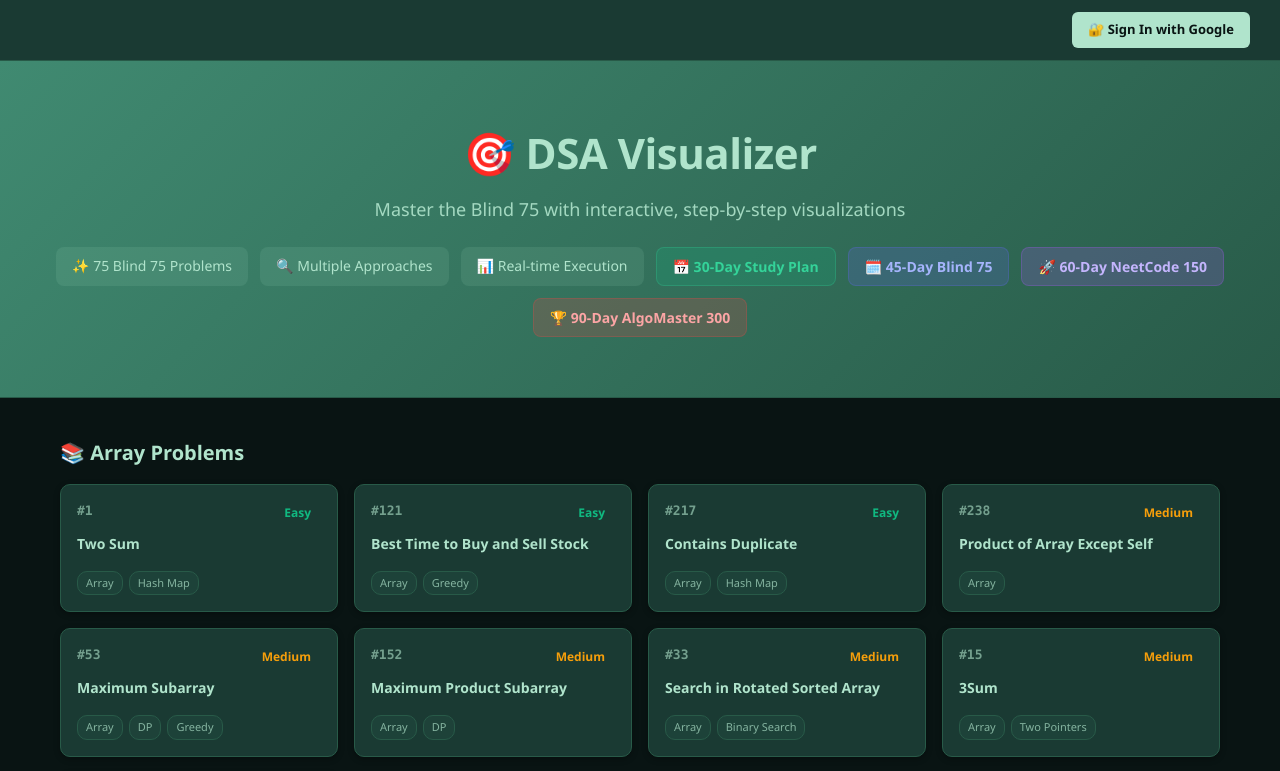
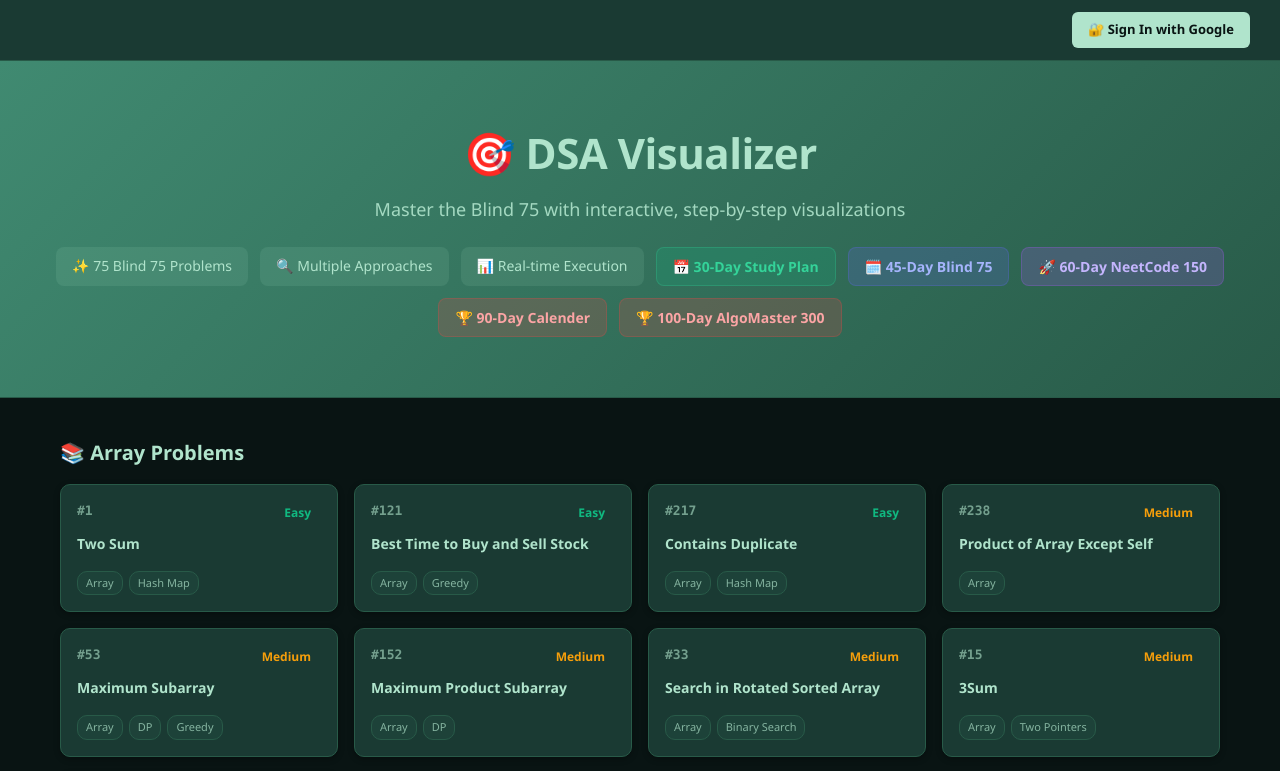
Before and after one commit to therealtejareddy/dsa-project, a React (Vite) app: page / in a window 1280 px wide. Shown: the top 771 px of the page. Built offline with nearby package versions, Linux system fonts and the light colour scheme; no server answers.

Commit message:
Added 100days calender

```diff
--- a/src/routes/Home.jsx
+++ b/src/routes/Home.jsx
@@ -191,7 +191,13 @@
         <div style={{ display: 'flex', gap: 12, justifyContent: 'center', flexWrap: 'wrap' }}>
           <div style={{ padding: '8px 16px', background: 'rgba(176, 228, 204, 0.1)', borderRadius: 8, fontSize: 14 }}>✨ 75 Blind 75 Problems</div>
           <div style={{ padding: '8px 16px', background: 'rgba(176, 228, 204, 0.1)', borderRadius: 8, fontSize: 14 }}>🔍 Multiple Approaches</div>
-          <div style={{ padding: '8px 16px', background: 'rgba(176, 228, 204, 0.1)', borderRadius: 8, fontSize: 14 }}>📊 Real-time Execution</div>          <Link to="/study-calendar" style={{ padding: '8px 16px', background: 'rgba(16, 185, 129, 0.2)', borderRadius: 8, fontSize: 14, color: '#34d399', textDecoration: 'none', fontWeight: 600, border: '1px solid #34d39940' }}>📅 30-Day Study Plan</Link>          <Link to="/study-calendar-45" style={{ padding: '8px 16px', background: 'rgba(99, 102, 241, 0.2)', borderRadius: 8, fontSize: 14, color: '#a5b4fc', textDecoration: 'none', fontWeight: 600, border: '1px solid #6366f140' }}>🗓️ 45-Day Blind 75</Link>          <Link to="/study-calendar-60" style={{ padding: '8px 16px', background: 'rgba(168, 85, 247, 0.2)', borderRadius: 8, fontSize: 14, color: '#c4b5fd', textDecoration: 'none', fontWeight: 600, border: '1px solid #a855f740' }}>🚀 60-Day NeetCode 150</Link>          <Link to="/study-calendar-90" style={{ padding: '8px 16px', background: 'rgba(239, 68, 68, 0.2)', borderRadius: 8, fontSize: 14, color: '#fca5a5', textDecoration: 'none', fontWeight: 600, border: '1px solid #ef444440' }}>🏆 90-Day AlgoMaster 300</Link>        </div>
+          <div style={{ padding: '8px 16px', background: 'rgba(176, 228, 204, 0.1)', borderRadius: 8, fontSize: 14 }}>📊 Real-time Execution</div>
+            <Link to="/study-calendar" style={{ padding: '8px 16px', background: 'rgba(16, 185, 129, 0.2)', borderRadius: 8, fontSize: 14, color: '#34d399', textDecoration: 'none', fontWeight: 600, border: '1px solid #34d39940' }}>📅 30-Day Study Plan</Link>
+            <Link to="/study-calendar-45" style={{ padding: '8px 16px', background: 'rgba(99, 102, 241, 0.2)', borderRadius: 8, fontSize: 14, color: '#a5b4fc', textDecoration: 'none', fontWeight: 600, border: '1px solid #6366f140' }}>🗓️ 45-Day Blind 75</Link>
+            <Link to="/study-calendar-60" style={{ padding: '8px 16px', background: 'rgba(168, 85, 247, 0.2)', borderRadius: 8, fontSize: 14, color: '#c4b5fd', textDecoration: 'none', fontWeight: 600, border: '1px solid #a855f740' }}>🚀 60-Day NeetCode 150</Link>
+            <Link to="/study-calendar-90" style={{ padding: '8px 16px', background: 'rgba(239, 68, 68, 0.2)', borderRadius: 8, fontSize: 14, color: '#fca5a5', textDecoration: 'none', fontWeight: 600, border: '1px solid #ef444440' }}>🏆 90-Day Calender</Link>
+            <Link to="/study-calendar-100" style={{ padding: '8px 16px', background: 'rgba(239, 68, 68, 0.2)', borderRadius: 8, fontSize: 14, color: '#fca5a5', textDecoration: 'none', fontWeight: 600, border: '1px solid #ef444440' }}>🏆 100-Day AlgoMaster 300</Link>
+          </div>
       </div>
 
       <div style={{ maxWidth: 1200, margin: '0 auto', padding: '40px 20px' }}>
```
